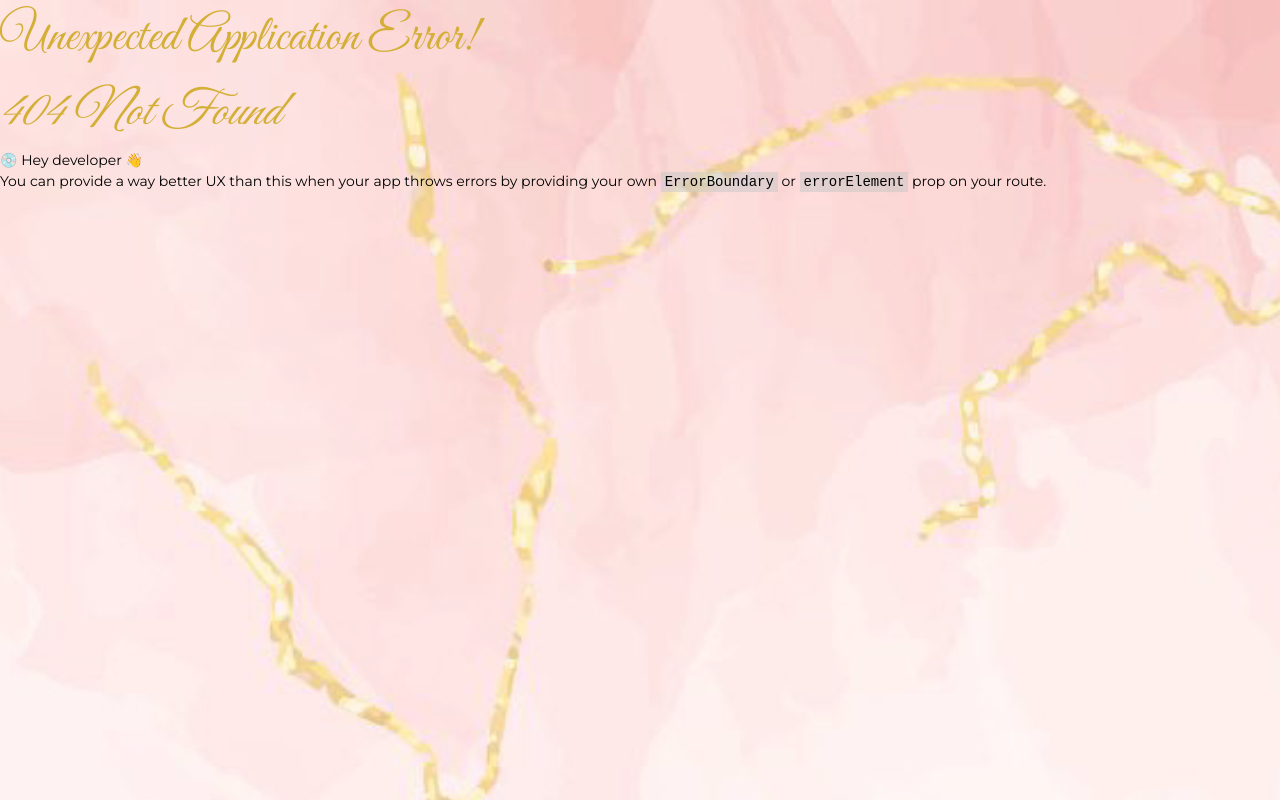
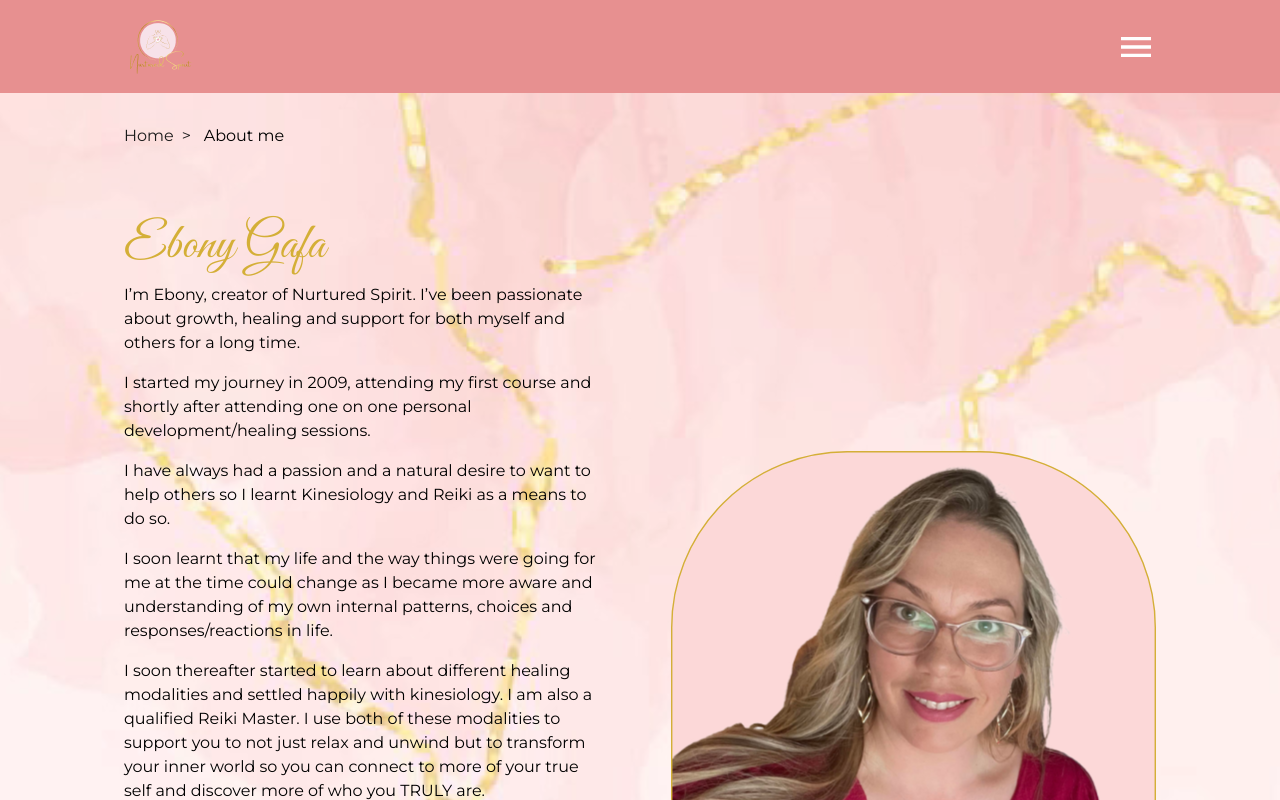
Before and after one commit to Fanushhh/Nurtured-spirit, a React (Vite) app: page /Nurtured-spirit/about in a window 1280 px wide. Before the commit this address had no page. Shown: the top 800 px of the page. Built offline with nearby package versions, Linux system fonts and the light colour scheme.

Commit message:
new commit

```diff
--- a/package.json
+++ b/package.json
@@ -34,6 +34,7 @@
     "@types/react": "^18.0.27",
     "@types/react-dom": "^18.0.10",
     "@vitejs/plugin-react": "^3.1.0",
-    "vite": "^4.1.0"
+    "vite": "^4.1.0",
+    "vite-plugin-legacy": "^2.1.0"
   }
 }
--- a/src/main.jsx
+++ b/src/main.jsx
@@ -7,12 +7,12 @@ import ContactMePage from './pages/ContactMePage/ContactMePage';
 import ServicesPage from './pages/ServicesPage/ServicesPage';
 import Reiki from './pages/ServicesPage/Reiki/Reiki';
 import Kinesiology from './pages/ServicesPage/Kinesiology/Kinesiology';
-import { createBrowserRouter, createHashRouter, RouterProvider } from 'react-router-dom';
+import {createBrowserRouter, createHashRouter, RouterProvider } from 'react-router-dom';
 import Root from './routes/root';
 import ErrorPage from './pages/ErrorPage/ErrorPage';
 
 
-const router = createHashRouter([
+const router = createBrowserRouter([
   {
     path:'/Nurtured-spirit/',
     element:<Root />,
--- a/src/pages/AboutMePage/AboutMe.scss
+++ b/src/pages/AboutMePage/AboutMe.scss
@@ -25,6 +25,7 @@
     .aboutMeSectionWrapper{
         display: flex;
         align-items: center;
+        justify-content: space-between;
         flex-direction: column-reverse;
         gap:3.9rem;
         .profileImgContainer{
--- a/vite.config.js
+++ b/vite.config.js
@@ -4,5 +4,5 @@ import react from '@vitejs/plugin-react'
 // https://vitejs.dev/config/
 export default defineConfig({
   plugins: [react()],
-  base: '/#/Nurtured-spirit/'
+  base:'/Nurtured-spirit/'
 })
```
Also changed, not shown: 1 other file (tests, documents, lock files or other folders).
